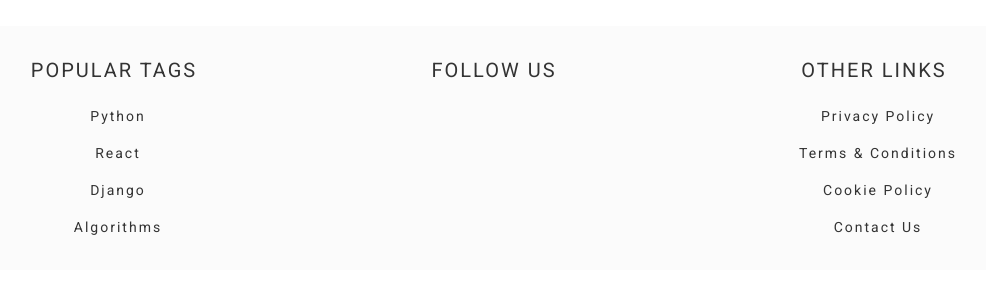
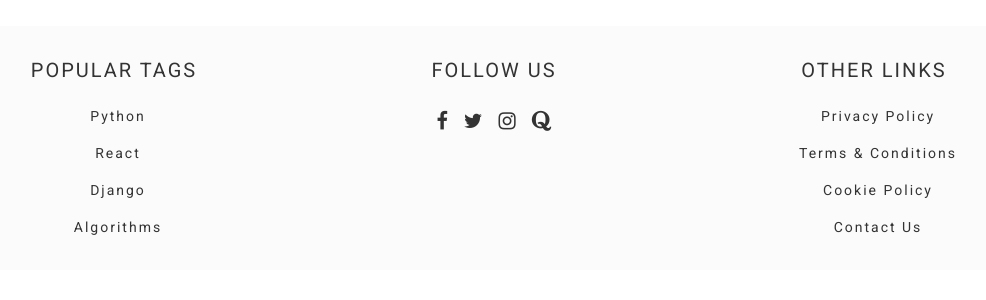
Before and after one commit to abhay-tiwari/dev_prefix, a Django app: page /accounts/dashboard/ in a window 1280 px wide. Shown: the part 138-438 px from the top of the page, without its empty margins (146-1132 px from the left). Run offline with Django 3.2, Linux system fonts and the light colour scheme; some libraries are stand-ins or nearby versions; some web fonts are replaced.

Commit message:
added fontawesome cdn

```diff
--- a/templates/layout.html
+++ b/templates/layout.html
@@ -9,7 +9,8 @@
     <link href="https://fonts.googleapis.com/css2?family=Roboto:wght@300;400;700&display=swap" rel="stylesheet">
     <link rel="stylesheet" href="{% static 'css/bootstrap.min.css' %}">
     <link rel="stylesheet" href="{% static 'css/slick.min.css'%}">
-    <link rel="stylesheet" href="{% static 'css/font-awesome.min.css' %}">
+    <!-- <link rel="stylesheet" href="{% static 'css/font-awesome.min.css' %}"> -->
+    <link rel="stylesheet" href="https://stackpath.bootstrapcdn.com/font-awesome/4.7.0/css/font-awesome.min.css">
     <link rel="stylesheet" href="{% static 'css/slick-theme.css' %}">
     <link rel="stylesheet" href="{% static 'css/styles.css' %}">
 
```
